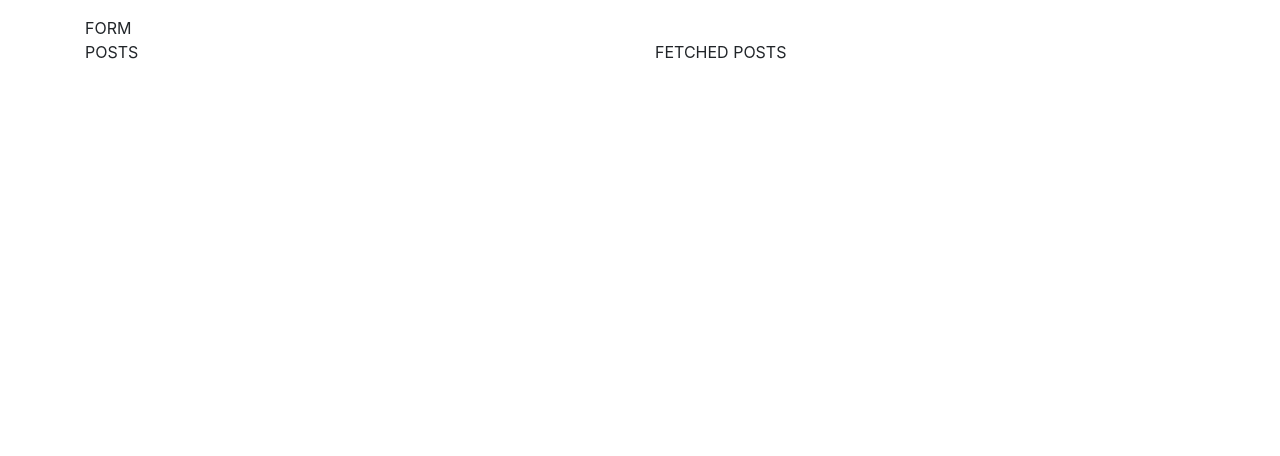
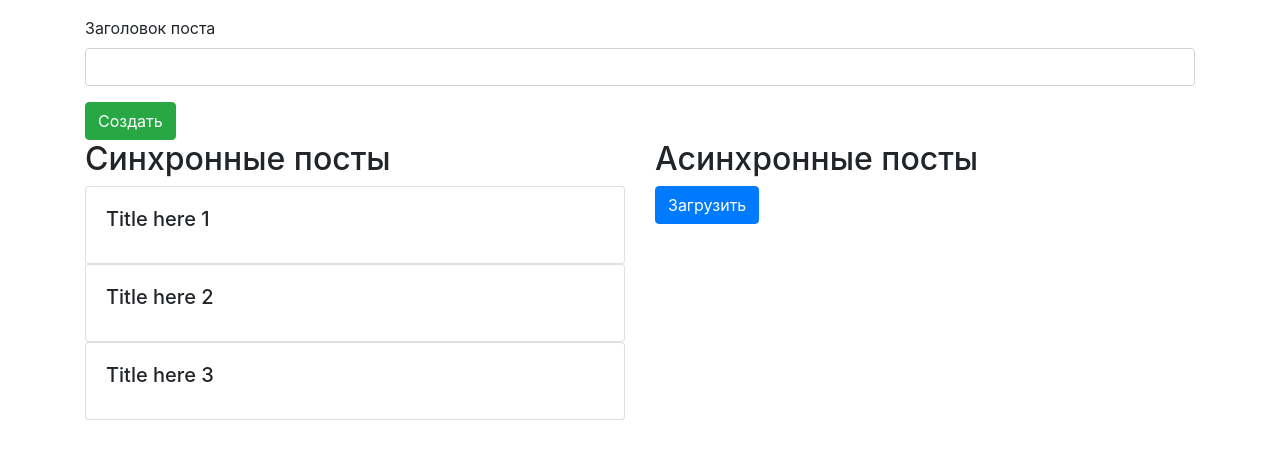
Before and after one commit to ObsidianHub/dc_react-redux-saga-trying, a React (Create React App) app: page / in a window 1280 px wide. Shown: the top 456 px of the page. Built offline with nearby package versions, Linux system fonts and the light colour scheme.

Commit message:
create all js main components for project, realize base functional for it

```diff
--- a/src/App.js
+++ b/src/App.js
@@ -1,14 +1,25 @@
 import React from "react";
+import PostForm from "./components/PostForm";
+import Posts from "./components/Posts";
+import FetchedPosts from "./components/FetchedPosts";
 
 function App() {
   return (
     <div className="container pt-3">
       <div className="row">
-        <div className="col">FORM</div>
+        <div className="col">
+          <PostForm />
+        </div>
       </div>
       <div className="row">
-        <div className="col">POSTS</div>
-        <div className="col">FETCHED POSTS</div>
+        <div className="col">
+          <h2>Синхронные посты</h2>
+          <Posts posts={[1, 2, 3]} />
+        </div>
+        <div className="col">
+          <h2>Асинхронные посты</h2>
+          <FetchedPosts posts={[]} />
+        </div>
       </div>
     </div>
   );
--- /dev/null
+++ b/src/components/FetchedPosts.js
@@ -0,0 +1,10 @@
+import React from "react";
+import Post from "./Post";
+
+export default ({ posts }) => {
+  if (!posts.length) {
+    return <button className="btn btn-primary">Загрузить</button>;
+  }
+
+  return posts.map((post) => <Post post={post} key={post} />);
+};
--- /dev/null
+++ b/src/components/Post.js
@@ -0,0 +1,11 @@
+import React from "react";
+
+export default ({ post }) => {
+  return (
+    <div className="card">
+      <div className="card-body">
+        <h5 className="card-title">Title here {post}</h5>
+      </div>
+    </div>
+  );
+};
--- /dev/null
+++ b/src/components/PostForm.js
@@ -0,0 +1,57 @@
+import React from "react";
+
+export default class PostForm extends React.Component {
+  constructor(props) {
+    super(props);
+
+    this.state = {
+      title: "",
+    };
+  }
+
+  submitHandler = (event) => {
+    event.preventDefault();
+
+    const { title } = this.state;
+
+    const newPost = {
+      title,
+      id: Date.now().toString(),
+    };
+
+    console.log(newPost);
+
+    this.setState({ title: "" });
+  };
+
+  changeInputHandler = (event) => {
+    event.persist();
+    this.setState((prev) => ({
+      ...prev,
+      ...{
+        [event.target.name]: event.target.value,
+      },
+    }));
+  };
+
+  render() {
+    return (
+      <form onSubmit={this.submitHandler}>
+        <div className="form-group">
+          <label htmlFor="title">Заголовок поста</label>
+          <input
+            type="text"
+            className="form-control"
+            id="title"
+            name="title"
+            value={this.state.title}
+            onChange={this.changeInputHandler}
+          />
+        </div>
+        <button className="btn btn-success" type="submit">
+          Создать
+        </button>
+      </form>
+    );
+  }
+}
--- /dev/null
+++ b/src/components/Posts.js
@@ -0,0 +1,10 @@
+import React from "react";
+import Post from "./Post";
+
+export default ({ posts }) => {
+  if (!posts.length) {
+    return <p className="text-center">Постов пока нет</p>;
+  }
+
+  return posts.map((post) => <Post post={post} key={post} />);
+};
```
